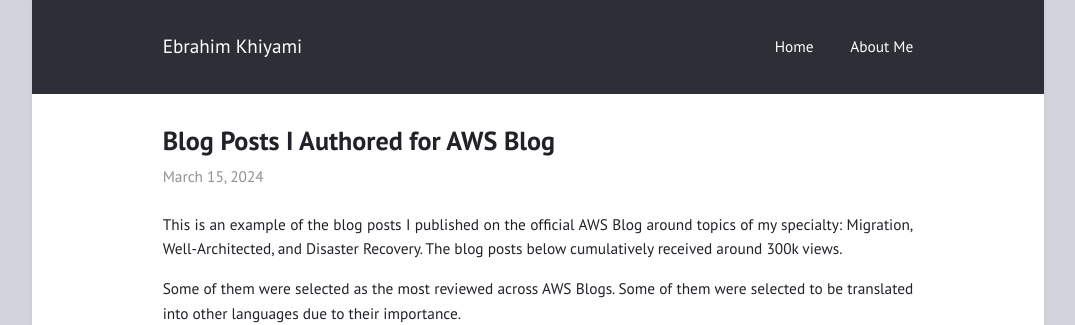
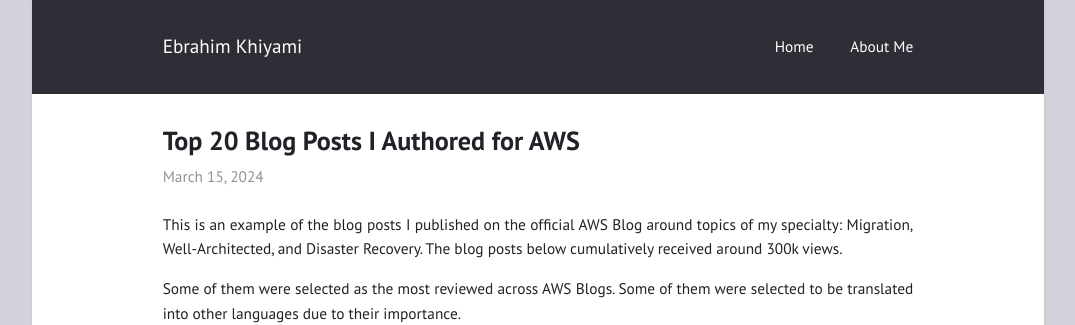
Before and after one commit to ekhiyami/ekhiyami.github.io, a Jekyll site: the page built from _posts/2024-03-15-blogs.md, in a window 1280 px wide. Shown: the top 325 px of the page, without its empty margins (102-1177 px from the left). Built offline with Jekyll 4.4.1, drawn with Linux system fonts in a browser that asks for light colours.

Commit message:
Update 2024-03-15-blogs.md

```diff
--- a/_posts/2024-03-15-blogs.md
+++ b/_posts/2024-03-15-blogs.md
@@ -1,5 +1,5 @@
 ---
-title:  "Blog Posts I Authored for AWS Blog"
+title:  "Top 20 Blog Posts I Authored for AWS"
 layout: post
 ---
 
```
